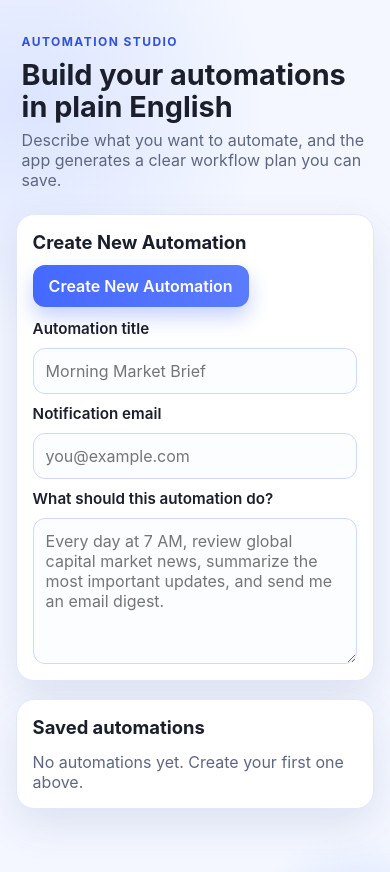
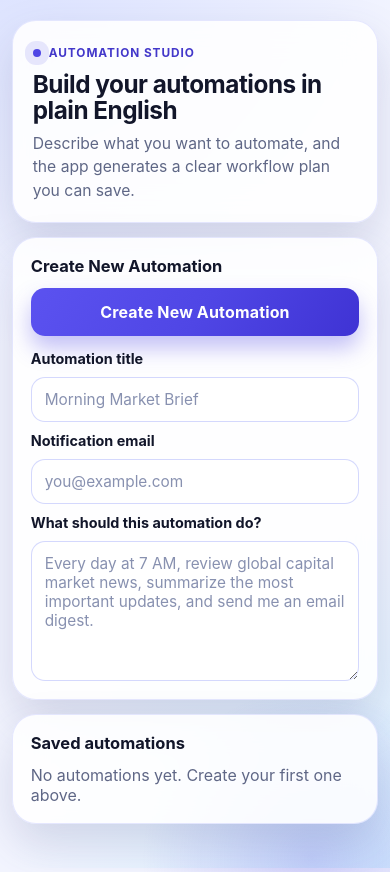
Before and after one commit to ilaybar110/Automations, a plain HTML site: page index.html in a window 390 px wide. Drawn offline with Linux system fonts and the light colour scheme.

Commit message:
Redesign UI with modern iPhone-focused styling

```diff
--- a/styles.css
+++ b/styles.css
@@ -1,90 +1,122 @@
 :root {
   color-scheme: light;
-  --bg: #f4f7ff;
-  --card: #ffffff;
-  --text: #1b1e2b;
-  --muted: #5f6780;
-  --primary: #4569ff;
-  --primary-strong: #3052db;
-  --border: #e2e7ff;
-  --shadow: 0 16px 40px rgba(56, 73, 143, 0.12);
-  font-family: "Inter", "SF Pro Display", "Segoe UI", Roboto, Helvetica, Arial, sans-serif;
+  --bg: #f3f5ff;
+  --bg-accent: #e8ecff;
+  --card: rgba(255, 255, 255, 0.88);
+  --text: #12162a;
+  --muted: #5f6786;
+  --primary: #4f46e5;
+  --primary-strong: #4338ca;
+  --primary-soft: #eef0ff;
+  --border: rgba(129, 140, 248, 0.2);
+  --shadow-lg: 0 20px 45px rgba(66, 74, 130, 0.18);
+  --shadow-sm: 0 6px 16px rgba(66, 74, 130, 0.1);
+  --radius-xl: 24px;
+  --radius-lg: 18px;
+  --radius-md: 14px;
+  font-family: "Inter", "SF Pro Display", "SF Pro Text", "Segoe UI", Roboto, Helvetica, Arial, sans-serif;
 }
 
 * {
   box-sizing: border-box;
 }
 
+html,
 body {
   margin: 0;
-  min-height: 100vh;
+  min-height: 100%;
+}
+
+body {
   color: var(--text);
-  background: radial-gradient(circle at 8% 12%, #dce5ff 0%, rgba(220, 229, 255, 0) 28%), var(--bg);
+  background:
+    radial-gradient(circle at 0% -10%, #d9e0ff 0%, rgba(217, 224, 255, 0) 42%),
+    radial-gradient(circle at 100% 100%, #d8f0ff 0%, rgba(216, 240, 255, 0) 40%),
+    var(--bg);
 }
 
 .background-glow {
   position: fixed;
-  inset: auto -20vw -25vh auto;
-  width: 58vw;
-  height: 58vw;
-  max-width: 720px;
-  max-height: 720px;
-  background: radial-gradient(circle, rgba(95, 143, 255, 0.22) 0%, rgba(95, 143, 255, 0) 68%);
+  width: min(88vw, 520px);
+  aspect-ratio: 1;
+  right: -24vw;
+  bottom: -22vh;
+  background: radial-gradient(circle, rgba(79, 70, 229, 0.2) 0%, rgba(79, 70, 229, 0) 70%);
   pointer-events: none;
 }
 
 .app-shell {
-  width: min(920px, 92vw);
-  margin: 48px auto 72px;
+  width: min(900px, 94vw);
+  margin: 20px auto 44px;
   display: grid;
-  gap: 18px;
+  gap: 14px;
+  padding-bottom: env(safe-area-inset-bottom, 0px);
+}
+
+.hero,
+.card {
+  border: 1px solid var(--border);
+  border-radius: var(--radius-xl);
+  background: var(--card);
+  -webkit-backdrop-filter: blur(16px);
+  backdrop-filter: blur(16px);
+  box-shadow: var(--shadow-lg);
 }
 
 .hero {
-  padding: 6px;
+  padding: 20px;
 }
 
 .eyebrow {
   margin: 0;
-  text-transform: uppercase;
-  letter-spacing: 0.12em;
-  font-size: 0.75rem;
+  display: inline-flex;
+  align-items: center;
+  gap: 8px;
+  font-size: 0.74rem;
   color: var(--primary-strong);
   font-weight: 700;
+  text-transform: uppercase;
+  letter-spacing: 0.08em;
+}
+
+.eyebrow::before {
+  content: "";
+  width: 8px;
+  height: 8px;
+  border-radius: 999px;
+  background: var(--primary);
+  box-shadow: 0 0 0 8px rgba(79, 70, 229, 0.12);
 }
 
 h1 {
   margin: 10px 0 8px;
-  font-size: clamp(1.8rem, 3vw, 2.5rem);
-  line-height: 1.1;
+  font-size: clamp(1.52rem, 6vw, 2.4rem);
+  line-height: 1.08;
+  letter-spacing: -0.02em;
 }
 
 .subtitle {
   margin: 0;
-  max-width: 70ch;
   color: var(--muted);
+  font-size: 0.98rem;
+  line-height: 1.5;
 }
 
 .card {
-  background: var(--card);
-  border: 1px solid var(--border);
-  border-radius: 18px;
-  box-shadow: var(--shadow);
-  padding: 20px;
+  padding: 18px;
 }
 
 .card-title-row {
   display: flex;
-  flex-wrap: wrap;
-  justify-content: space-between;
-  align-items: center;
+  flex-direction: column;
+  align-items: stretch;
   gap: 12px;
-  margin-bottom: 12px;
+  margin-bottom: 14px;
 }
 
 h2 {
   margin: 0;
-  font-size: 1.15rem;
+  font-size: 1.03rem;
 }
 
 .form-grid {
@@ -93,60 +125,69 @@ h2 {
 }
 
 label {
-  font-weight: 600;
-  font-size: 0.95rem;
+  font-size: 0.9rem;
+  font-weight: 650;
 }
 
 input,
 textarea {
   width: 100%;
-  border: 1px solid #cfd8ff;
-  border-radius: 12px;
-  padding: 12px;
+  border: 1px solid rgba(129, 140, 248, 0.34);
+  border-radius: var(--radius-md);
+  padding: 12px 13px;
   font: inherit;
+  font-size: 0.96rem;
   color: inherit;
-  background: #fcfdff;
-  transition: border-color 0.2s ease, box-shadow 0.2s ease;
+  background: rgba(255, 255, 255, 0.92);
+  transition: all 0.2s ease;
+}
+
+input::placeholder,
+textarea::placeholder {
+  color: #8891b0;
 }
 
 input:focus,
 textarea:focus {
   outline: none;
   border-color: var(--primary);
-  box-shadow: 0 0 0 4px rgba(69, 105, 255, 0.15);
+  box-shadow: 0 0 0 4px rgba(79, 70, 229, 0.16);
 }
 
 button {
+  border: 0;
+  border-radius: var(--radius-md);
+  cursor: pointer;
   font: inherit;
-  border: 0;
-  border-radius: 12px;
-  cursor: pointer;
-  transition: transform 0.2s ease, box-shadow 0.2s ease, background 0.2s ease;
+  font-weight: 700;
+  letter-spacing: 0.01em;
+  transition: transform 0.18s ease, filter 0.18s ease, box-shadow 0.2s ease;
 }
 
 button:hover {
   transform: translateY(-1px);
+  filter: brightness(1.03);
+}
+
+button:active {
+  transform: translateY(0);
 }
 
 .primary-btn,
 .secondary-btn {
-  padding: 11px 16px;
-  font-weight: 600;
+  min-height: 48px;
+  padding: 12px 16px;
 }
 
 .primary-btn {
   color: #fff;
-  background: linear-gradient(90deg, var(--primary) 0%, #5b7bff 100%);
-  box-shadow: 0 10px 20px rgba(69, 105, 255, 0.3);
-}
-
-.primary-btn:hover {
-  background: linear-gradient(90deg, var(--primary-strong) 0%, var(--primary) 100%);
+  background: linear-gradient(122deg, #5b52f0 0%, #4f46e5 52%, #3f33d4 100%);
+  box-shadow: 0 12px 22px rgba(79, 70, 229, 0.34);
 }
 
 .secondary-btn {
   color: var(--primary-strong);
-  background: #e9efff;
+  background: var(--primary-soft);
 }
 
 .preview.hidden {
@@ -165,6 +206,11 @@ button:hover {
   color: var(--muted);
 }
 
+.plan-meta strong {
+  color: var(--text);
+  font-size: 1rem;
+}
+
 .plan-steps {
   margin: 0;
   padding-left: 18px;
@@ -175,7 +221,7 @@ button:hover {
 .saved-list {
   display: grid;
   gap: 12px;
-  margin-top: 14px;
+  margin-top: 12px;
 }
 
 .empty-state {
@@ -184,10 +230,11 @@ button:hover {
 }
 
 .saved-item {
+  border-radius: var(--radius-lg);
   border: 1px solid var(--border);
-  border-radius: 14px;
+  background: rgba(255, 255, 255, 0.9);
   padding: 14px;
-  background: #fbfcff;
+  box-shadow: var(--shadow-sm);
 }
 
 .saved-item-header {
@@ -199,16 +246,16 @@ button:hover {
 
 .saved-item h3 {
   margin: 0;
-  font-size: 1rem;
+  font-size: 0.98rem;
 }
 
 .badge {
   border-radius: 999px;
-  padding: 4px 10px;
-  font-size: 0.75rem;
+  padding: 5px 10px;
+  font-size: 0.72rem;
   font-weight: 700;
   color: var(--primary-strong);
-  background: #e7eeff;
+  background: var(--primary-soft);
 }
 
 .saved-item-email {
@@ -223,12 +270,24 @@ button:hover {
   gap: 6px;
 }
 
-@media (max-width: 720px) {
+@media (min-width: 720px) {
   .app-shell {
-    margin-top: 28px;
+    margin-top: 34px;
+    gap: 16px;
   }
 
-  .card {
-    padding: 16px;
+  .card,
+  .hero {
+    padding: 22px;
+  }
+
+  .card-title-row {
+    flex-direction: row;
+    align-items: center;
+    justify-content: space-between;
+  }
+
+  .primary-btn {
+    min-width: 225px;
   }
 }
```
